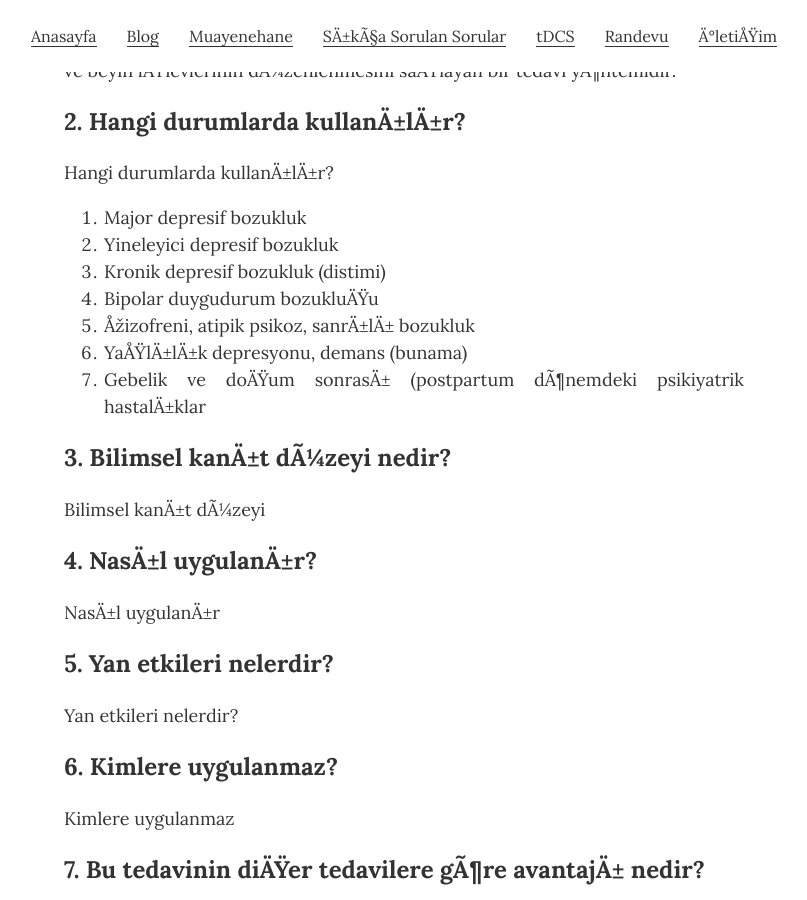
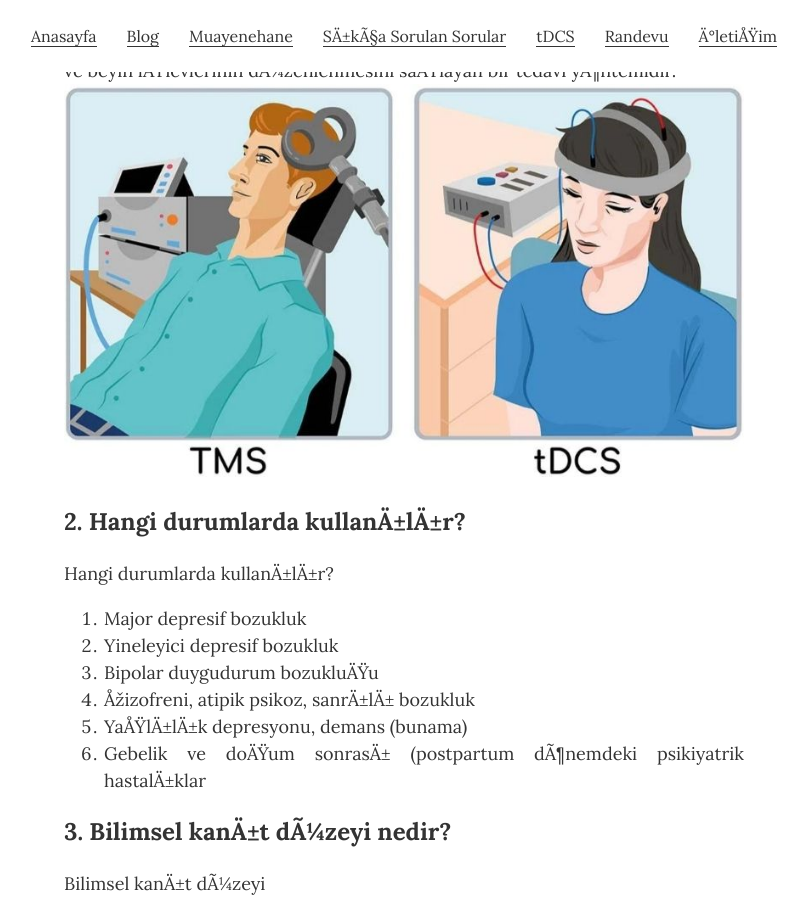
Before and after one commit to ibucgun/ibucgun.github.io, a Jekyll site: the page built from tms.html, in a window 1280 px wide and 900 px high, scrolled down 603 px. Shown: the whole window, without its empty margins (236-1043 px from the left). Built offline with Jekyll 4.4.1, drawn with Linux system fonts in a browser that asks for light colours.

Commit message:
Update tms.html

```diff
--- a/tms.html
+++ b/tms.html
@@ -11,6 +11,9 @@ description: Adana TMS • Muayenahanede bazı durum ve hastalıklarda kullandı
 		  <h2>1. TMS (Transkraniyal Manyetik Stimulasyon) tedavisi nedir?</h2>
 		  <p class="resume-item-copy" style="text-align: justify;font-size: 1.125rem;">
 		  TMS özel bir cihaz tarafından, yoğunlaştırılmış manyetik atımların ardışık, noktasal olarak odaklanmış bir şekilde, özel beyin bölgelerine gönderilmesi suretiyle beyin hücrelerinin uyarılmasını ve beyin işlevlerinin düzenlenmesini sağlayan bir tedavi yöntemidir.
+		  <br>
+		  <img src="/images/tmsvstdcs.jpg" width="800px" style="max-width:100%; border:0;" alt="Uzm. Dr. İsmail BUÇGÜN TMS ve tDCS Karşılaştırması">
+
 		  </p>
 
 		  <h2>2. Hangi durumlarda kullanılır?</h2>
@@ -19,7 +22,6 @@ description: Adana TMS • Muayenahanede bazı durum ve hastalıklarda kullandı
 		  <ol style="text-align: justify;font-size: 1.125rem;">
 		  <li>Major depresif bozukluk</li>
 		  <li>Yineleyici depresif bozukluk</li>
-		  <li>Kronik depresif bozukluk (distimi)</li>
 		  <li>Bipolar duygudurum bozukluğu</li>
 		  <li>Şizofreni, atipik psikoz, sanrılı bozukluk</li>
 		  <li>Yaşlılık depresyonu, demans (bunama)</li>
```
